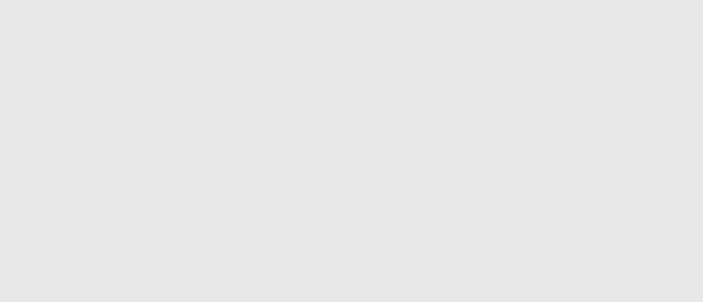
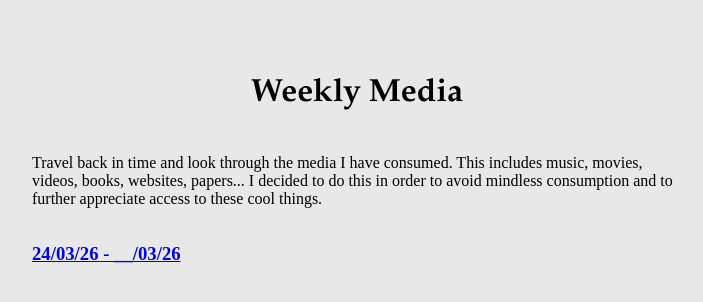
Before and after one commit to toruyama04/toruyama04.github.io, a React (Vite) app: page /media in a window 1280 px wide. Before the commit this address had no page. Shown: the top 302 px of the page, without its empty margins (283-986 px from the left). Built offline with nearby package versions, Linux system fonts and the light colour scheme; a web font is replaced by a local one.

Commit message:
new stuff - media section?

```diff
--- a/src/pages/Blog/FluidEngine.tsx
+++ b/src/pages/Blog/FluidEngine.tsx
@@ -30,7 +30,9 @@ export default function FluidEquationsPage() {
         aren't exactly easy to process and avoid skipping over background
         knowledge. I have tried to peel back as many layers as possible with
         this derivation in order to detail the core understanding without making
-        the post too long.
+        the post too long. This post may go through the content in a rather
+        unconventional manner however, I hope that it helps clarify the
+        derivation of the equations in the same way that it helped me.
         <h2>Modelling the Fluid</h2>
         <img
           src="/images/fluids/fluidgas.png"
@@ -504,7 +506,7 @@ export default function FluidEquationsPage() {
           allows us to solve the equations easier. This is how we will
           eventually obtain the Navier-Stokes equation that we usually see.
         </p>
-        <h5>LAST PART</h5>
+        <h4></h4>
         <p>
           Therefore, the stress equations for a Newtonian fluid are:
           <BlockMath math="\sigma_{xx} = -p + 2\mu\dot{\epsilon}_{xx} + \lambda(\dot{\epsilon}_{xx} + \dot{\epsilon}_{yy} + \dot{\epsilon_{zz}})" />
--- a/src/pages/HomePage.tsx
+++ b/src/pages/HomePage.tsx
@@ -6,6 +6,8 @@ import "./HomePage.css";
 import { useEffect, useRef } from "react";
 import AIPage from "./Blog/AI.tsx";
 import FluidEquationsPage from "./Blog/FluidEngine.tsx";
+import MediaPage from "./MediaPage.tsx";
+import Week1Media from "./Media/week1.tsx";
 
 const frames = [
   "images/homepage/1.png",
@@ -68,6 +70,11 @@ function HomeContent() {
         <li>
           <Link to="/interests">
             <button className="link-button">Interests</button>
+          </Link>
+        </li>
+        <li>
+          <Link to="/media">
+            <button className="link-button">Media</button>
           </Link>
         </li>
       </ul>
@@ -139,6 +146,9 @@ export default function HomePage() {
         <Route path="Fluid" element={<FluidEquationsPage />} />
         <Route path="AI" element={<AIPage />} />
       </Route>
+      <Route path="/media" element={<MediaPage />}>
+        <Route path="w1" element={<Week1Media />} />
+      </Route>
     </Routes>
   );
 }
--- /dev/null
+++ b/src/pages/Media/week1.tsx
@@ -0,0 +1,24 @@
+import { Link } from "react-router-dom";
+
+export default function Week1Media() {
+  return (
+    <div>
+      <Link to="/media" style={{ textDecoration: "none", color: "inherit" }}>
+        <h1 className="header">Media </h1>
+      </Link>
+      <div className="contents">
+        <h2>Youtube Videos</h2>
+        <a
+          href="https://www.youtube.com/watch?v=K71XefOlJh0&t=1s"
+          target="_blank"
+          rel="noopener noreferrer"
+          className="footnote"
+        >
+          <h3>the best samples in history</h3>
+        </a>
+        Image?6
+        <p></p>
+      </div>
+    </div>
+  );
+}
--- /dev/null
+++ b/src/pages/MediaPage.tsx
@@ -0,0 +1,45 @@
+import { Link, Outlet, useMatch } from "react-router-dom";
+import "./HomePage.css";
+
+export default function MediaPage() {
+  const isIndex = useMatch("/media");
+
+  return (
+    <div>
+      {isIndex && (
+        <>
+          <Link to="/" style={{ textDecoration: "none", color: "inherit" }}>
+            <h1 className="header">Weekly Media</h1>
+          </Link>
+          <div className="contents">
+            <p>
+              Travel back in time and look through the media I have consumed.
+              This includes music, movies, videos, books, websites, papers... I
+              decided to do this in order to avoid mindless consumption and to
+              further appreciate access to these cool things.
+            </p>
+            {MediaList.map((media) => (
+              <div key={media.id}>
+                <Link to={media.link}>
+                  <h3>{media.date}</h3>
+                </Link>
+              </div>
+            ))}
+          </div>
+        </>
+      )}
+
+      <Outlet />
+    </div>
+  );
+}
+
+type MediaData = {
+  id: string;
+  date: string;
+  link: string;
+};
+
+const MediaList: MediaData[] = [
+  { id: "1", date: "24/03/26 - __/03/26", link: "/media/w1" },
+];
```
Also changed, not shown: public/images/media/media icons/yt.png (added).
